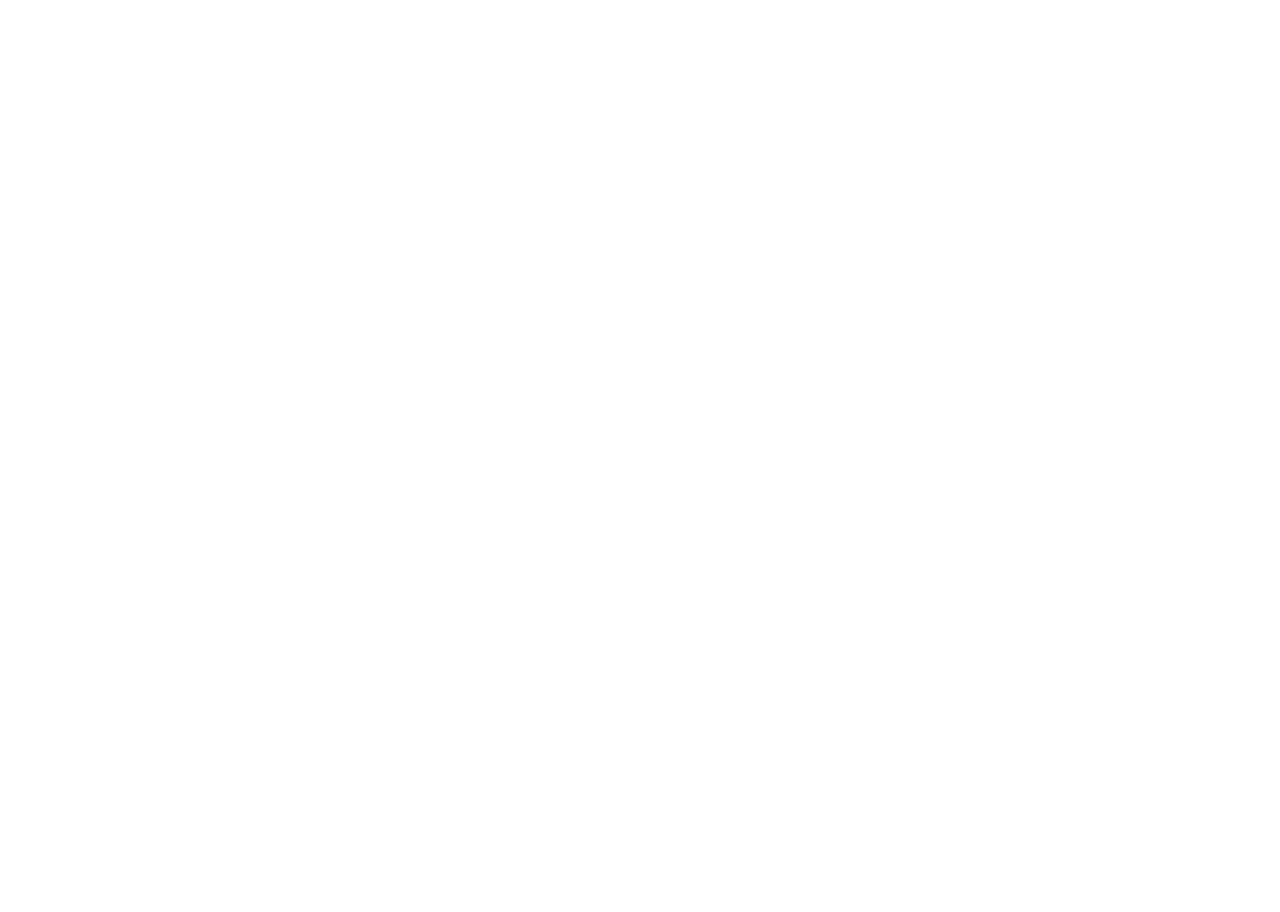
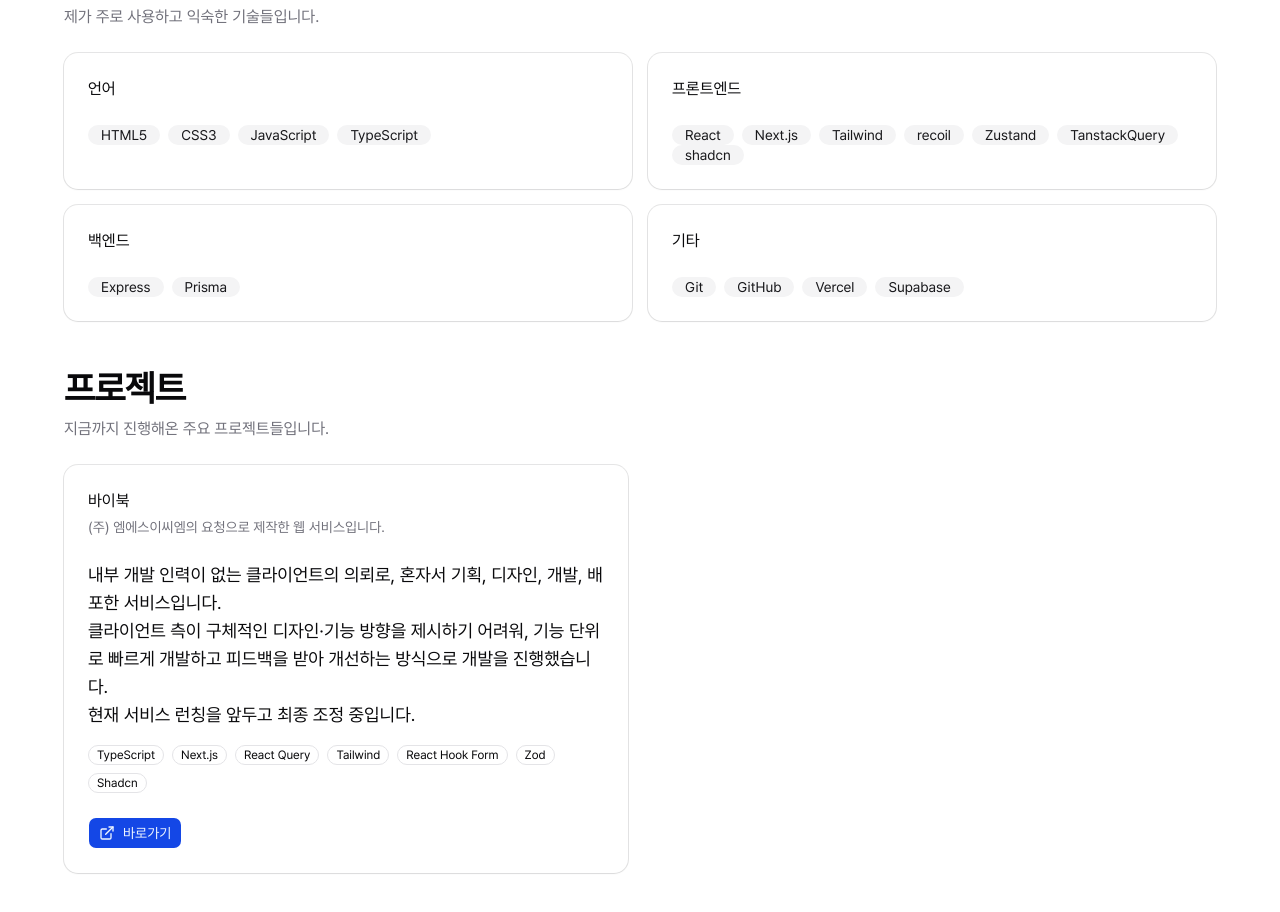
Before and after one commit to DL-Berkey/MyPortfolio, a Next.js app: page / in a window 1280 px wide. Shown: the part 380-1292 px from the top of the page. Before the commit the page ends 800 px from the top, so only its background shows below. Built offline with nearby package versions, Linux system fonts and the light colour scheme.

Commit message:
add: Project.tsx edit: layout.tsx, page.tsx

```diff
--- a/app/layout.tsx
+++ b/app/layout.tsx
@@ -2,6 +2,7 @@ import "./globals.css"
 
 import { ThemeProvider } from "@/components/theme-provider"
 import { cn } from "@/lib/utils"
+
 import { pretendard } from "@/lib/font"
 
 export default function RootLayout({
@@ -17,7 +18,7 @@ export default function RootLayout({
         >
             <body>
                 <ThemeProvider>
-                    <div className="container mx-auto">{children}</div>
+                    <div className="container px-16 mx-auto">{children}</div>
                 </ThemeProvider>
             </body>
         </html>
--- a/app/page.tsx
+++ b/app/page.tsx
@@ -1,19 +1,13 @@
-import { Button } from "@/components/ui/button"
+import About from "@/components/section/About"
+import Skills from "@/components/section/Skill"
+import Projects from "@/components/section/Project"
 
 export default function Page() {
-  return (
-    <div className="flex min-h-svh p-6">
-      <div className="flex max-w-md min-w-0 flex-col gap-4 text-sm leading-loose">
-        <div>
-          <h1 className="font-medium">Project ready!</h1>
-          <p>You may now add components and start building.</p>
-          <p>We&apos;ve already added the button component for you.</p>
-          <Button className="mt-2">Button</Button>
+    return (
+        <div className="space-y-8 py-14 md:space-y-12">
+            <About />
+            <Skills />
+            <Projects />
         </div>
-        <div className="font-mono text-xs text-muted-foreground">
-          (Press <kbd>d</kbd> to toggle dark mode)
-        </div>
-      </div>
-    </div>
-  )
+    )
 }
--- /dev/null
+++ b/components/section/Project.tsx
@@ -0,0 +1,123 @@
+import { Badge } from "../ui/badge"
+import { Button } from "../ui/button"
+import {
+    Card,
+    CardContent,
+    CardDescription,
+    CardFooter,
+    CardHeader,
+    CardTitle,
+} from "../ui/card"
+
+import { ExternalLink, GitBranchIcon } from "lucide-react"
+
+import SectionTitle from "./SectionTitle"
+
+type ProjectList = {
+    title: string
+    description: string
+    content: string[]
+    tags: string[]
+    github?: string
+    link?: string
+}[]
+
+const projectList: ProjectList = [
+    {
+        title: "바이북",
+        description: "(주) 엠에스이씨엠의 요청으로 제작한 웹 서비스입니다.",
+        content: [
+            "내부 개발 인력이 없는 클라이언트의 의뢰로, 혼자서 기획, 디자인, 개발, 배포한 서비스입니다.",
+            "클라이언트 측이 구체적인 디자인·기능 방향을 제시하기 어려워, 기능 단위로 빠르게 개발하고 피드백을 받아 개선하는 방식으로 개발을 진행했습니다.",
+            "현재 서비스 런칭을 앞두고 최종 조정 중입니다.",
+        ],
+        tags: [
+            "TypeScript",
+            "Next.js",
+            "React Query",
+            "Tailwind",
+            "React Hook Form",
+            "Zod",
+            "Shadcn",
+        ],
+        link: "https://bybook.kr/",
+    },
+]
+
+const Projects = () => {
+    return (
+        <section className="flex flex-col gap-6">
+            <SectionTitle
+                title="프로젝트"
+                description="지금까지 진행해온 주요 프로젝트들입니다."
+            />
+            <div className="grid gap-6 sm:grid-cols-2">
+                {projectList.map((project, idx) => (
+                    <Card key={idx}>
+                        <CardHeader>
+                            <CardTitle>{project.title}</CardTitle>
+                            <CardDescription>
+                                {project.description}
+                            </CardDescription>
+                        </CardHeader>
+                        <CardContent className="flex flex-col gap-4">
+                            {project.content && (
+                                <div className="text-lg">
+                                    {project.content.map((paragraph, i) => (
+                                        <p key={i}>{paragraph}</p>
+                                    ))}
+                                </div>
+                            )}
+                            <div className="flex flex-wrap gap-2">
+                                {project.tags.map((tag) => (
+                                    <Badge
+                                        key={tag}
+                                        variant="outline"
+                                        className="text-xs"
+                                    >
+                                        {tag}
+                                    </Badge>
+                                ))}
+                            </div>
+                        </CardContent>
+                        {(project.github || project.link) && (
+                            <CardFooter>
+                                {project.github && (
+                                    <Button
+                                        variant="outline"
+                                        size="sm"
+                                        className="gap-2"
+                                        asChild
+                                    >
+                                        <a
+                                            href={project.github}
+                                            target="_blank"
+                                            rel="noreferrer"
+                                        >
+                                            <GitBranchIcon className="h-4 w-4" />
+                                            Code
+                                        </a>
+                                    </Button>
+                                )}
+                                {project.link && (
+                                    <Button size="sm" className="gap-2" asChild>
+                                        <a
+                                            href={project.link}
+                                            target="_blank"
+                                            rel="noreferrer"
+                                        >
+                                            <ExternalLink className="h-4 w-4" />
+                                            바로가기
+                                        </a>
+                                    </Button>
+                                )}
+                            </CardFooter>
+                        )}
+                    </Card>
+                ))}
+            </div>
+        </section>
+    )
+}
+
+export default Projects
```
